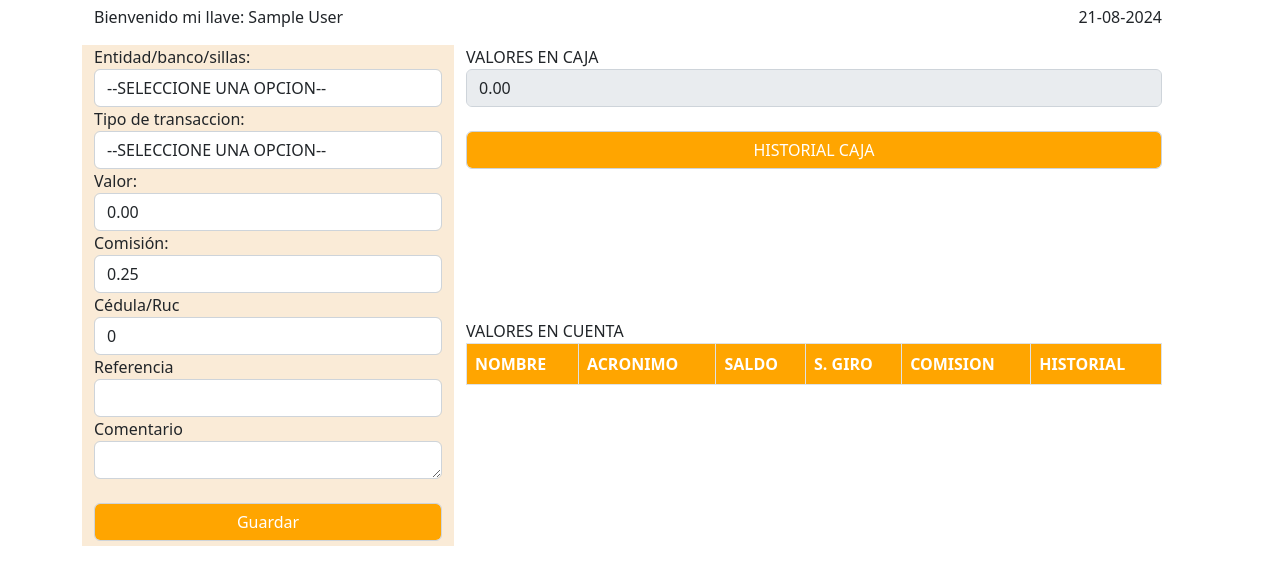
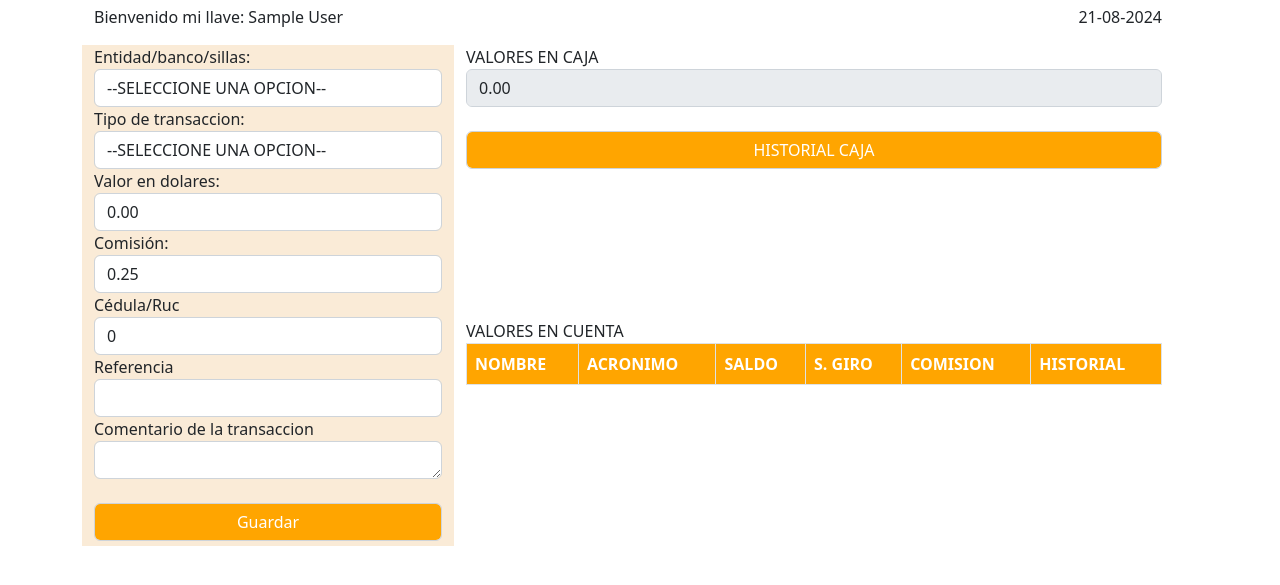
Before and after one commit to jluiscontrol/repo-pruebas-reglas, a PHP site: page / in a window 1280 px wide. Shown: the part 101-686 px from the top of the page. Run offline with PHP 8.4, Linux system fonts and the light colour scheme; the visitor is signed in with stand-in values (Sample User, id 1); data that the repository does not hold is empty; some libraries are stand-ins or nearby versions.

Commit message:
probando funcionalidad

```diff
--- a/arqueo.php
+++ b/arqueo.php
@@ -24,7 +24,7 @@ if (isset($_SESSION["nombres"])) {
         <input type="hidden" id="tipo_transacciones_oculto">
         <div class="row col-md-12" style="margin: 0px">
             <div class="col-md-6">
-                <p style="text-align: left">Bienvenido: <?php echo "{$_SESSION["nombres"]}" ?></p>
+                <p style="text-align: left">Bienvenido mi llave: <?php echo "{$_SESSION["nombres"]}" ?></p>
             </div>
             <div class="col-md-6">
                 <p style="text-align: right"><?php
@@ -53,7 +53,7 @@ if (isset($_SESSION["nombres"])) {
                 <div class="col-md-3" style="margin: 0px;padding: 0px">
                     <button onclick="buscar_arqueo()" style="margin-bottom: 5px"
                             type="button" class="btn btn-primary form-control">
-                        Buscar
+                        Buscar pato
                     </button>
                 </div>
                 <div class="col-md-3" style="margin: 0px;padding: 0px">
--- a/index.php
+++ b/index.php
@@ -60,7 +60,7 @@ if (isset($_SESSION["nombres"])) {
 
 
                 <div class="col">
-                    <label for="valor">Valor:</label>
+                    <label for="valor">Valor en dolares:</label>
                     <input value="0.00" onfocus="al_final(this)" class="form-control" step=".01" id="valor"
                            type="number">
                 </div>
@@ -82,7 +82,7 @@ if (isset($_SESSION["nombres"])) {
                     <input class="form-control" id="referencia" type="text">
                 </div>
                 <div class="col">
-                    <label for="comentario">Comentario</label>
+                    <label for="comentario">Comentario de la transaccion</label>
                     <textarea class="form-control" id="comentario" rows="1" maxlength="200"></textarea>
                 </div>
                 <br>
```
